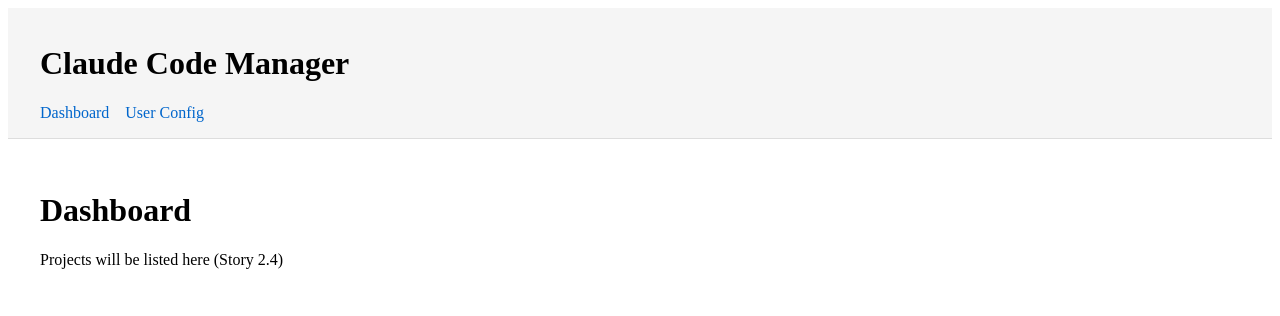
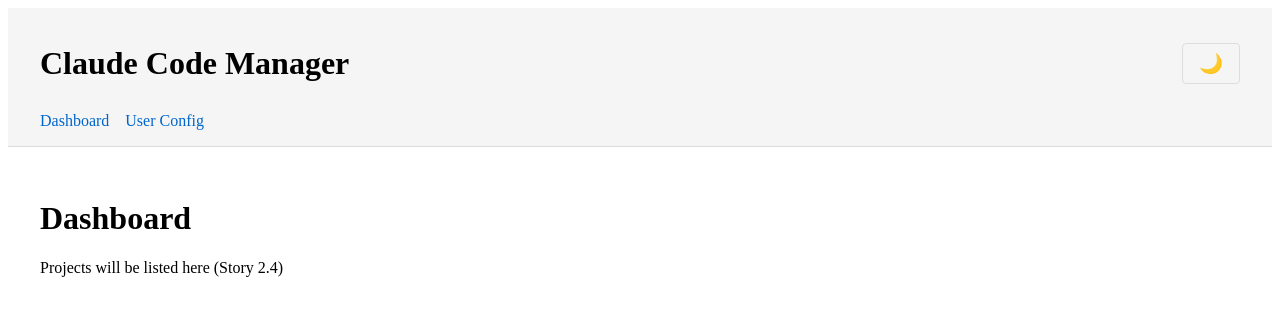
Before and after one commit to nitromike502/claude-code-web-manager, a Vue app: page / in a window 1280 px wide. Shown: the top 316 px of the page. Built offline with nearby package versions, Linux system fonts and the light colour scheme.

Commit message:
feat: [Task 2.3.5] integrate Pinia stores into App.vue with UI controls

```diff
--- a/src/App.vue
+++ b/src/App.vue
@@ -1,7 +1,13 @@
 <template>
-  <div id="app" class="app-container">
+  <div id="app" class="app-container" :data-theme="themeStore.currentTheme">
     <header class="app-header">
-      <h1>Claude Code Manager</h1>
+      <div class="header-content">
+        <h1>Claude Code Manager</h1>
+        <button @click="themeStore.toggleTheme" class="theme-toggle">
+          {{ themeStore.currentTheme === 'light' ? '🌙' : '☀️' }}
+        </button>
+      </div>
+
       <nav class="app-nav">
         <router-link to="/">Dashboard</router-link>
         <router-link to="/user">User Config</router-link>
@@ -11,12 +17,40 @@
     <main class="app-main">
       <router-view />
     </main>
+
+    <!-- Notifications Container -->
+    <div class="notifications" v-if="notificationsStore.notifications.length">
+      <div
+        v-for="notification in notificationsStore.notifications"
+        :key="notification.id"
+        class="notification"
+        :class="'notification-' + notification.type"
+      >
+        <p>{{ notification.message }}</p>
+        <button @click="notificationsStore.removeNotification(notification.id)">✕</button>
+      </div>
+    </div>
   </div>
 </template>
 
 <script>
+import { useThemeStore } from './stores/theme'
+import { useNotificationsStore } from './stores/notifications'
+import { useProjectsStore } from './stores/projects'
+
 export default {
-  name: 'App'
+  name: 'App',
+  setup() {
+    const themeStore = useThemeStore()
+    const notificationsStore = useNotificationsStore()
+    const projectsStore = useProjectsStore()
+
+    return {
+      themeStore,
+      notificationsStore,
+      projectsStore
+    }
+  }
 }
 </script>
 
@@ -28,15 +62,34 @@
 }
 
 .app-header {
-  background: #f5f5f5;
+  background: var(--header-bg, #f5f5f5);
   padding: 1rem 2rem;
-  border-bottom: 1px solid #ddd;
+  border-bottom: 1px solid var(--border-color, #ddd);
+}
+
+.header-content {
+  display: flex;
+  justify-content: space-between;
+  align-items: center;
+  margin-bottom: 0.5rem;
+}
+
+.theme-toggle {
+  background: none;
+  border: 1px solid var(--border-color, #ddd);
+  padding: 0.5rem 1rem;
+  cursor: pointer;
+  font-size: 1.2rem;
+  border-radius: 4px;
+}
+
+.theme-toggle:hover {
+  background: var(--hover-bg, #e0e0e0);
 }
 
 .app-nav {
   display: flex;
   gap: 1rem;
-  margin-top: 0.5rem;
 }
 
 .app-nav a {
@@ -52,4 +105,67 @@
 .app-main {
   flex: 1;
 }
+
+.notifications {
+  position: fixed;
+  bottom: 1rem;
+  right: 1rem;
+  display: flex;
+  flex-direction: column;
+  gap: 0.5rem;
+  z-index: 1000;
+}
+
+.notification {
+  padding: 1rem;
+  border-radius: 4px;
+  background: #fff;
+  box-shadow: 0 2px 8px rgba(0, 0, 0, 0.1);
+  display: flex;
+  justify-content: space-between;
+  align-items: center;
+  gap: 1rem;
+  animation: slideIn 0.3s ease-out;
+}
+
+.notification-success {
+  border-left: 4px solid #4caf50;
+}
+
+.notification-error {
+  border-left: 4px solid #f44336;
+}
+
+.notification-warning {
+  border-left: 4px solid #ff9800;
+}
+
+.notification-info {
+  border-left: 4px solid #2196f3;
+}
+
+.notification button {
+  background: none;
+  border: none;
+  cursor: pointer;
+  font-size: 1.2rem;
+  color: #999;
+}
+
+@keyframes slideIn {
+  from {
+    transform: translateX(400px);
+    opacity: 0;
+  }
+  to {
+    transform: translateX(0);
+    opacity: 1;
+  }
+}
+
+:root[data-theme="dark"] {
+  --header-bg: #333;
+  --border-color: #555;
+  --hover-bg: #444;
+}
 </style>
```
